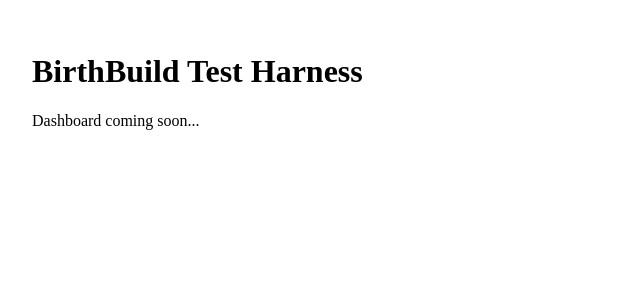
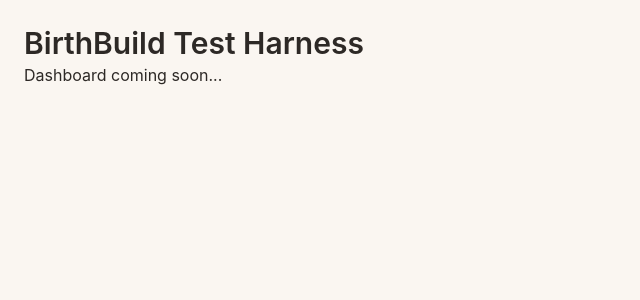
Before and after one commit to andrewisherwood/persona-harness, a React (Vite) app: page / in a window 1280 px wide. Shown: the top 300 px of the page, without its empty margins (0-640 px from the left). Built offline with nearby package versions, Linux system fonts and the light colour scheme.

Commit message:
feat: add BirthBuild design tokens and global styles

```diff
--- a/src/client/main.tsx
+++ b/src/client/main.tsx
@@ -1,3 +1,4 @@
+import "./styles/global.css";
 import { StrictMode } from "react";
 import { createRoot } from "react-dom/client";
 import { App } from "./App.js";
--- /dev/null
+++ b/src/client/styles/global.css
@@ -0,0 +1,74 @@
+@import "./tokens.css";
+
+*, *::before, *::after { box-sizing: border-box; margin: 0; padding: 0; }
+
+body {
+  font-family: var(--font-body);
+  font-size: var(--text-base);
+  color: var(--color-text);
+  background: var(--color-bg);
+  line-height: 1.6;
+  -webkit-font-smoothing: antialiased;
+}
+
+h1, h2, h3, h4 { font-family: var(--font-heading); font-weight: 600; line-height: 1.3; }
+h1 { font-size: var(--text-3xl); }
+h2 { font-size: var(--text-2xl); }
+h3 { font-size: var(--text-xl); }
+
+a { color: var(--color-primary); text-decoration: none; }
+a:hover { text-decoration: underline; }
+
+code, pre { font-family: var(--font-mono); font-size: var(--text-sm); }
+
+button {
+  font-family: var(--font-body);
+  cursor: pointer;
+  border: none;
+  border-radius: var(--radius-md);
+  padding: var(--space-2) var(--space-4);
+  font-size: var(--text-sm);
+  font-weight: 500;
+  transition: background-color 0.15s, box-shadow 0.15s;
+}
+
+.btn-primary { background: var(--color-primary); color: white; }
+.btn-primary:hover { background: var(--color-primary-light); }
+.btn-primary:disabled { opacity: 0.5; cursor: not-allowed; }
+
+.btn-secondary { background: var(--color-surface); color: var(--color-text); border: 1px solid var(--color-border); }
+.btn-secondary:hover { background: var(--color-bg); }
+
+.card {
+  background: var(--color-surface);
+  border: 1px solid var(--color-border);
+  border-radius: var(--radius-lg);
+  padding: var(--space-6);
+  box-shadow: var(--shadow-sm);
+}
+
+.badge {
+  display: inline-flex;
+  align-items: center;
+  padding: var(--space-1) var(--space-3);
+  border-radius: var(--radius-full);
+  font-size: var(--text-xs);
+  font-weight: 600;
+  text-transform: uppercase;
+  letter-spacing: 0.05em;
+}
+.badge-pass { background: #E8F0E4; color: var(--color-pass); }
+.badge-fail { background: #F5E0DD; color: var(--color-fail); }
+.badge-running { background: #DDE8F0; color: var(--color-running); }
+.badge-warning { background: #FFF3E0; color: var(--color-warning); }
+
+select, input[type="text"], input[type="number"] {
+  padding: var(--space-2) var(--space-3);
+  border: 1px solid var(--color-border);
+  border-radius: var(--radius-md);
+  font-size: var(--text-sm);
+  font-family: var(--font-body);
+  background: var(--color-surface);
+  color: var(--color-text);
+}
+select:focus, input:focus { outline: 2px solid var(--color-primary); outline-offset: 1px; }
--- /dev/null
+++ b/src/client/styles/tokens.css
@@ -0,0 +1,54 @@
+:root {
+  /* Sage & Sand palette */
+  --color-bg: #FAF6F1;
+  --color-surface: #FFFFFF;
+  --color-primary: #7C8B6F;
+  --color-primary-light: #A3B196;
+  --color-secondary: #C2B280;
+  --color-text: #2D2926;
+  --color-text-muted: #6B6560;
+  --color-border: #E5DED6;
+
+  /* Status */
+  --color-pass: #7C8B6F;
+  --color-fail: #C25D4E;
+  --color-warning: #D4A843;
+  --color-running: #5B8CB5;
+
+  /* Spacing (4px base) */
+  --space-1: 4px;
+  --space-2: 8px;
+  --space-3: 12px;
+  --space-4: 16px;
+  --space-5: 20px;
+  --space-6: 24px;
+  --space-8: 32px;
+  --space-10: 40px;
+  --space-12: 48px;
+  --space-16: 64px;
+
+  /* Radius */
+  --radius-sm: 4px;
+  --radius-md: 8px;
+  --radius-lg: 12px;
+  --radius-xl: 16px;
+  --radius-full: 9999px;
+
+  /* Typography */
+  --font-heading: "Inter", -apple-system, BlinkMacSystemFont, "Segoe UI", sans-serif;
+  --font-body: -apple-system, BlinkMacSystemFont, "Segoe UI", Roboto, sans-serif;
+  --font-mono: "JetBrains Mono", "SF Mono", "Fira Code", monospace;
+
+  --text-xs: 0.75rem;
+  --text-sm: 0.875rem;
+  --text-base: 1rem;
+  --text-lg: 1.125rem;
+  --text-xl: 1.25rem;
+  --text-2xl: 1.5rem;
+  --text-3xl: 1.875rem;
+
+  /* Shadows */
+  --shadow-sm: 0 1px 2px rgba(45, 41, 38, 0.06);
+  --shadow-md: 0 4px 12px rgba(45, 41, 38, 0.08);
+  --shadow-lg: 0 8px 24px rgba(45, 41, 38, 0.12);
+}
```
